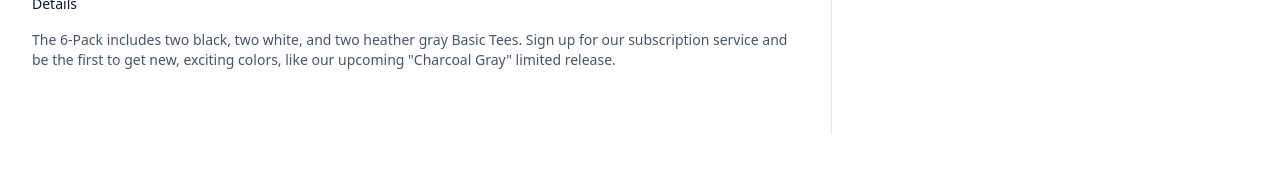
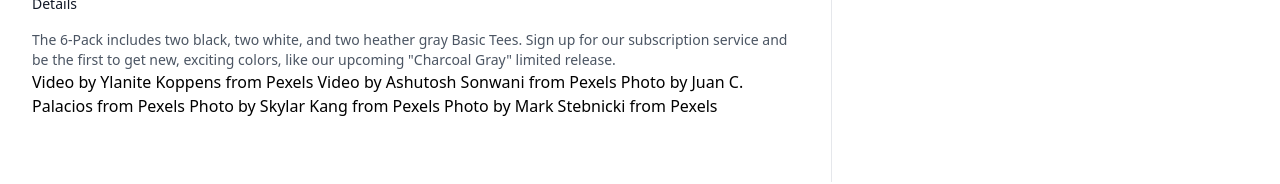
Before and after one commit to ngunyimacharia/nuxtjs-product-auction, a Nuxt app: page / in a window 1280 px wide. Shown: the part 1014-1198 px from the top of the page. Built offline with nearby package versions, Linux system fonts and the light colour scheme.

Commit message:
Credits added

```diff
--- a/pages/index.vue
+++ b/pages/index.vue
@@ -78,6 +78,14 @@
           <div class="mt-4 space-y-6">
             <p class="text-sm text-gray-600">The 6-Pack includes two black, two white, and two heather gray Basic Tees. Sign up for our subscription service and be the first to get new, exciting colors, like our upcoming &quot;Charcoal Gray&quot; limited release.</p>
           </div>
+
+          <div>
+            Video by Ylanite Koppens from Pexels
+            Video by Ashutosh Sonwani from Pexels
+            Photo by Juan C. Palacios from Pexels
+            Photo by Skylar Kang from Pexels
+            Photo by Mark Stebnicki from Pexels
+          </div>
         </div>
       </div>
     </div>
```
